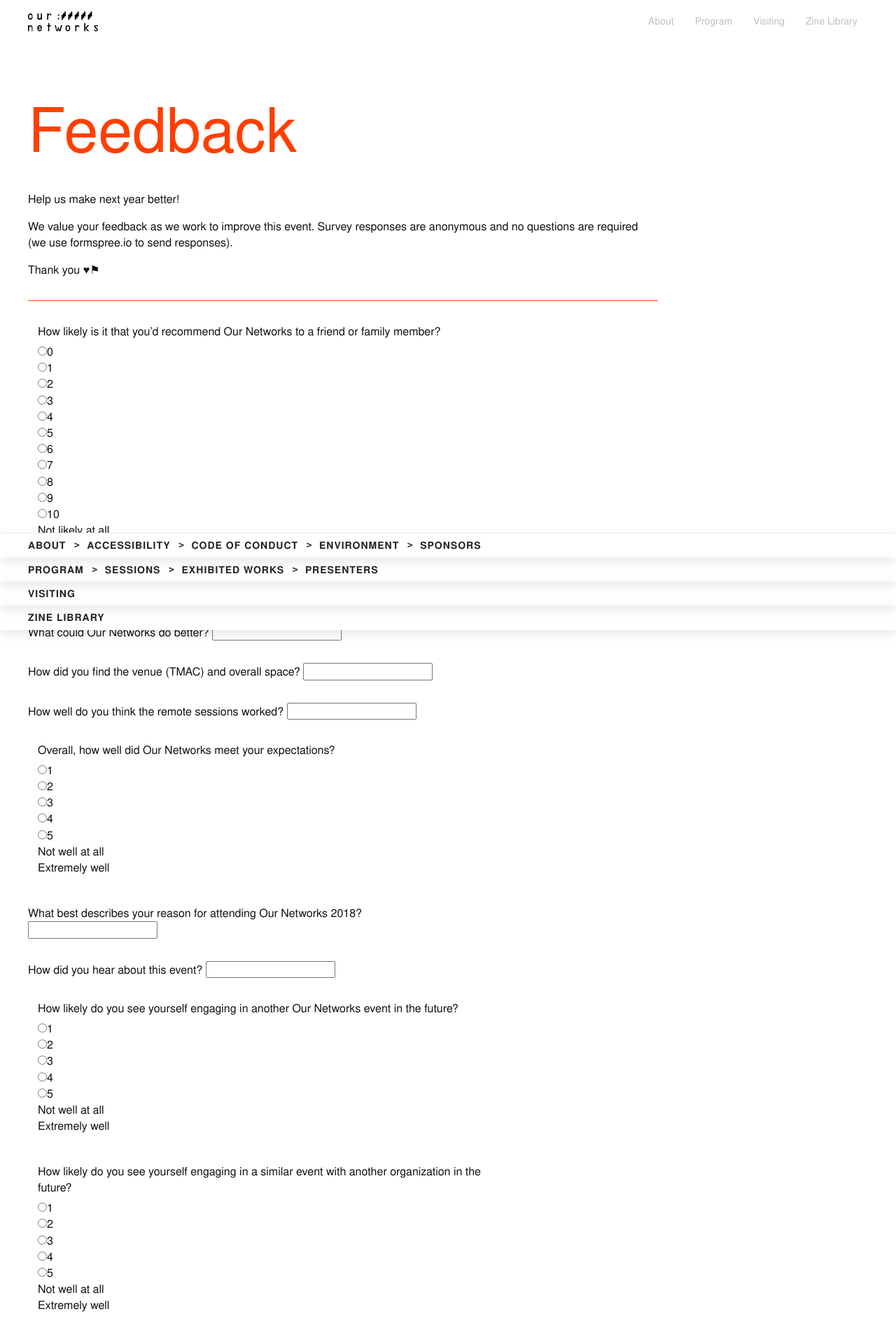
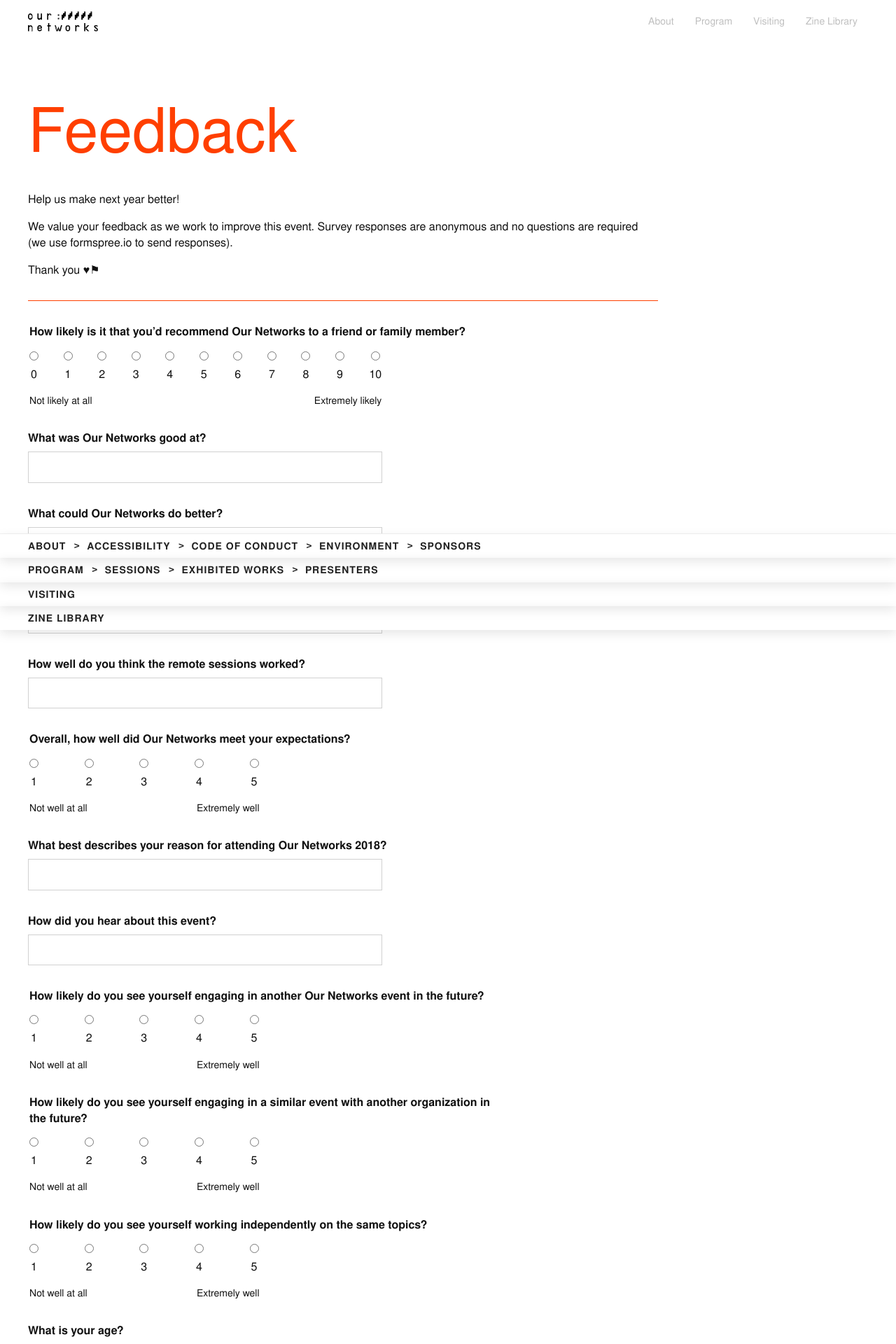
Before and after one commit to ournetworks/ournetworks.ca, a Jekyll site: the page built from feedback.html, in a window 1280 px wide. Shown: the top 1920 px of the page at 70% size. Built offline with Jekyll 4.4.1, drawn with Linux system fonts in a browser that asks for light colours.

Commit message:
updated layout

```diff
--- a/_includes/forms/form-radio-scale.html
+++ b/_includes/forms/form-radio-scale.html
@@ -1,7 +1,7 @@
 {% assign startnum = include.start | plus: 0 %}
 {% assign endnum = include.end | plus: 0 %}
 {% for i in ({{startnum}}..{{endnum}}) %}
-  <div class="form-item">
-    <input id="{{ include.name }}-{{ i }}" type="radio" name="{{ include.name }}" value="{{ i }}"><label class="form-check-label" for="{{ include.name }}-{{ i }}">{{ i }}</label>
+  <div class="form-item flex flex-direction-column flex-align-center">
+    <input id="{{ include.name }}-{{ i }}" type="radio" name="{{ include.name }}" value="{{ i }}"><label class="form-check-label mt-05" for="{{ include.name }}-{{ i }}">{{ i }}</label>
   </div>
 {% endfor %}
--- a/_sass/_layout.scss
+++ b/_sass/_layout.scss
@@ -88,6 +88,10 @@
 
 .flex-wrap {
   flex-wrap: wrap;
+}
+
+.flex-direction-column {
+  flex-direction: column;
 }
 
 .flex-align-baseline {
--- a/feedback.html
+++ b/feedback.html
@@ -17,13 +17,15 @@ titleDisplay: "Feedback: How’d we do?"
 <form action="https://formspree.io/orga@ournetworks.ca" class="form-container" method="POST">
 <div class="mb-2">
   <div class="w-75">
-    <fieldset id="recommend">
-      <legend>How likely is it that you’d recommend Our Networks to a friend or family member?</legend>
+    <fieldset id="recommend" class="p-0">
+      <legend class="fw-bold">How likely is it that you’d recommend Our Networks to a friend or family member?</legend>
       <div class="form-radio-range">
-        {% include forms/form-radio-scale.html name="recommend" start=0 end=10 %}
-        <div class="form-radio-range-label">
-          <div class="range-left">Not likely at all</div>
-          <div class="range-right">Extremely likely</div>
+        <div class="flex flex-justify-space-between mb-1 mt-1 w-75">
+          {% include forms/form-radio-scale.html name="recommend" start=0 end=10 %}
+        </div>
+        <div class="fs-small flex w-75 flex-justify-space-between">
+          <div>Not likely at all</div>
+          <div>Extremely likely</div>
         </div>
       </div>
     </fieldset>
@@ -31,37 +33,39 @@ titleDisplay: "Feedback: How’d we do?"
 </div>
 <div class="mb-2">
   <div class="w-75">
-    <label for="good">What was Our Networks good at?</label>
-    <input type="text" id="good" class="input-text" name="good">
+    <label for="good" class="mb-05 block fw-bold">What was Our Networks good at?</label>
+    <input type="text" id="good" class="input w-75" name="good">
   </div>
 </div>
 <div class="mb-2">
   <div class="w-75">
-    <label for="do-better">What could Our Networks do better?</label>
-    <input type="text" id="do-better" class="input-text" name="do-better">
+    <label for="do-better" class="mb-05 block fw-bold">What could Our Networks do better?</label>
+    <input type="text" id="do-better" class="input w-75" name="do-better">
   </div>
 </div>
 <div class="mb-2">
   <div class="w-75">
-    <label for="space">How did you find the venue (TMAC) and overall space?</label>
-    <input type="text" id="space" class="input-text" name="space">
+    <label for="space" class="mb-05 block fw-bold">How did you find the venue (TMAC) and overall space?</label>
+    <input type="text" id="space" class="input w-75" name="space">
   </div>
 </div>
 <div class="mb-2">
   <div class="w-75">
-    <label for="space">How well do you think the remote sessions worked?</label>
-    <input type="text" id="remote" class="input-text" name="remote">
+    <label for="remote" class="fw-bold mb-05 block fw-bold">How well do you think the remote sessions worked?</label>
+    <input type="text" id="remote" class="input w-75" name="remote">
   </div>
 </div>
 <div class="mb-2">
   <div class="w-75">
-    <fieldset id="expectations">
-      <legend>Overall, how well did Our Networks meet your expectations?</legend>
+    <fieldset id="expectations" class="p-0">
+      <legend class="fw-bold">Overall, how well did Our Networks meet your expectations?</legend>
       <div class="form-radio-range six columns">
-        {% include forms/form-radio-scale.html name="expectations" start=1 end=5 %}
-        <div class="form-radio-range-label">
-          <div class="range-left">Not well at all</div>
-          <div class="range-right">Extremely well</div>
+        <div class="flex flex-justify-space-between mb-1 mt-1 w-50">
+          {% include forms/form-radio-scale.html name="expectations" start=1 end=5 %}
+        </div>
+        <div class="fs-small flex w-50 flex-justify-space-between">
+          <div>Not well at all</div>
+          <div>Extremely well</div>
         </div>
       </div>
     </fieldset>
@@ -69,10 +73,8 @@ titleDisplay: "Feedback: How’d we do?"
 </div>
 <div class="mb-2">
   <div class="w-75">
-    <label for="reason">What best describes your reason for attending Our Networks 2018?</label>
-    <div class="row">
-      <input list="reasons" class="input-datalist seven columns" id="reason" name="reason">
-    </div>
+    <label for="reason" class="mb-05 block fw-bold">What best describes your reason for attending Our Networks 2018?</label>
+    <input list="reasons" class="input w-75" id="reason" name="reason">
     <datalist id="reasons">
       <option value="The topic interested me">
       <option value="I wanted to contribute my skills to to a meaningful effort">
@@ -84,19 +86,21 @@ titleDisplay: "Feedback: How’d we do?"
 </div>
 <div class="mb-2">
   <div class="w-75">
-    <label for="hear">How did you hear about this event?</label>
-    <input type="text" id="hear" class="input-text" name="hear">
+    <label for="hear" class="mb-05 block fw-bold">How did you hear about this event?</label>
+    <input type="text" id="hear" class="input w-75" name="hear">
   </div>
 </div>
 <div class="mb-2">
   <div class="w-75">
-    <fieldset id="future">
-      <legend>How likely do you see yourself engaging in another Our Networks event in the future?</legend>
+    <fieldset id="future" class="p-0">
+      <legend class="fw-bold">How likely do you see yourself engaging in another Our Networks event in the future?</legend>
       <div class="form-radio-range six columns">
-        {% include forms/form-radio-scale.html name="future" start=1 end=5 %}
-        <div class="form-radio-range-label">
-          <div class="range-left">Not well at all</div>
-          <div class="range-right">Extremely well</div>
+        <div class="flex flex-justify-space-between mb-1 mt-1 w-50">
+          {% include forms/form-radio-scale.html name="future" start=1 end=5 %}
+        </div>
+        <div class="fs-small flex w-50 flex-justify-space-between">
+          <div>Not well at all</div>
+          <div>Extremely well</div>
         </div>
       </div>
     </fieldset>
@@ -104,13 +108,15 @@ titleDisplay: "Feedback: How’d we do?"
 </div>
 <div class="mb-2">
   <div class="w-75">
-    <fieldset id="future-notus">
-      <legend>How likely do you see yourself engaging in a similar event with another organization in the future?</legend>
+    <fieldset id="future-notus" class="p-0">
+      <legend class="fw-bold">How likely do you see yourself engaging in a similar event with another organization in the future?</legend>
       <div class="form-radio-range six columns">
-        {% include forms/form-radio-scale.html name="future-notus" start=1 end=5 %}
-        <div class="form-radio-range-label">
-          <div class="range-left">Not well at all</div>
-          <div class="range-right">Extremely well</div>
+        <div class="flex flex-justify-space-between mb-1 mt-1 w-50">
+          {% include forms/form-radio-scale.html name="future-notus" start=1 end=5 %}
+        </div>
+        <div class="fs-small flex w-50 flex-justify-space-between">
+          <div>Not well at all</div>
+          <div>Extremely well</div>
         </div>
       </div>
     </fieldset>
@@ -119,13 +125,15 @@ titleDisplay: "Feedback: How’d we do?"
 
 <div class="mb-2">
   <div class="w-75">
-    <fieldset id="future-work">
-      <legend>How likely do you see yourself working independently on the same topics?</legend>
+    <fieldset id="future-work" class="p-0">
+      <legend class="fw-bold">How likely do you see yourself working independently on the same topics?</legend>
       <div class="form-radio-range six columns">
-        {% include forms/form-radio-scale.html name="future-work" start=1 end=5 %}
-        <div class="form-radio-range-label">
-          <div class="range-left">Not well at all</div>
-          <div class="range-right">Extremely well</div>
+        <div class="flex flex-justify-space-between mb-1 mt-1 w-50">
+          {% include forms/form-radio-scale.html name="future-work" start=1 end=5 %}
+        </div>
+        <div class="fs-small flex w-50 flex-justify-space-between">
+          <div>Not well at all</div>
+          <div>Extremely well</div>
         </div>
       </div>
     </fieldset>
@@ -133,10 +141,8 @@ titleDisplay: "Feedback: How’d we do?"
 </div>
 <div class="mb-2">
   <div class="w-75">
-  <label for="demo-age">What is your age?</label>
-  <div class="row">
-    <input list="ages" id="demo-age" class="input-datalist four columns" name="demo-age">
-  </div>
+  <label for="demo-age" class="mb-05 block fw-bold">What is your age?</label>
+  <input list="ages" id="demo-age" class="input w-50" name="demo-age">
   <datalist id="ages">
     <option value="Under 13 years old">
     <option value="13 – 17 years old">
@@ -152,10 +158,8 @@ titleDisplay: "Feedback: How’d we do?"
 </div>
 <div class="mb-2">
   <div class="w-75">
-  <label for="demo-gender">What is your gender?</label>
-  <div class="row">
-    <input list="genders" id="demo-gender" class="input-datalist four columns" name="demo-gender">
-  </div>
+  <label for="demo-gender" class="mb-05 block fw-bold">What is your gender?</label>
+  <input list="genders" id="demo-gender" class="input w-50" name="demo-gender">
   <datalist id="genders">
     <option value="Prefer not to say">
     <option value="Non-binary">
@@ -167,10 +171,8 @@ titleDisplay: "Feedback: How’d we do?"
 </div>
 <div class="mb-2">
   <div class="w-75">
-  <label for="demo-equity-group">Do you identify as a member of an equity-seeking group?</label>
-  <div class="row">
-    <input list="equity-groups" id="demo-equity-group" class="input-datalist four columns" name="demo-equity-group">
-  </div>
+  <label for="demo-equity-group" class="mb-05 block fw-bold">Do you identify as a member of an equity-seeking group?</label>
+  <input list="equity-groups" id="demo-equity-group" class="input w-50" name="demo-equity-group">
   <datalist id="equity-groups">
     <option value="Persons of Colour">
     <option value="Persons with Disabilities and Persons living with Mental Illness">
@@ -180,7 +182,7 @@ titleDisplay: "Feedback: How’d we do?"
   </datalist>
   </div>
 </div>
-<div class="row form-group last">
+<div class="mb-2">
   <input type="submit" name="submit" value="Submit Feedback" class="button button-primary">
 </div>
 <input type="hidden" name="_format" value="plain">
```
